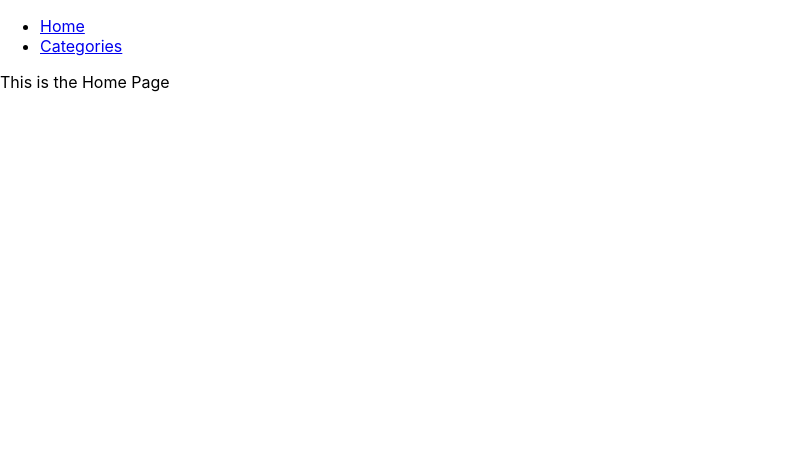
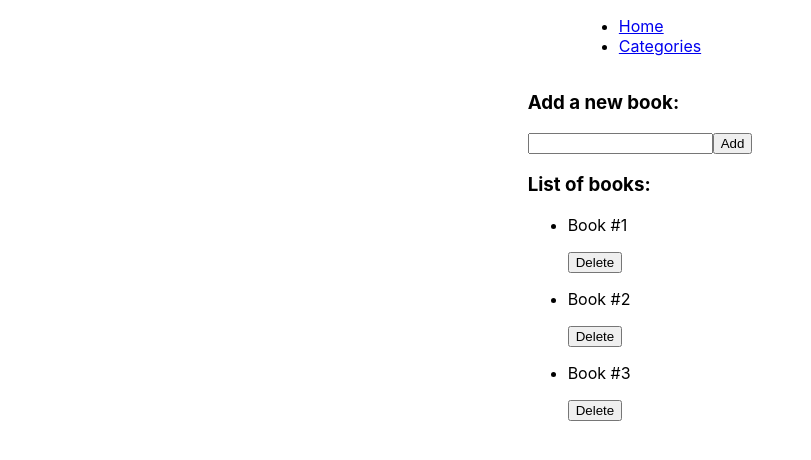
Before and after one commit to andrianarivo/book-store, a React (Create React App) app: page / in a window 1280 px wide. Shown: the top 460 px of the page, without its empty margins (0-811 px from the left). Built offline with nearby package versions, Linux system fonts and the light colour scheme.

Commit message:
build list, remove, add new books

```diff
--- a/package.json
+++ b/package.json
@@ -6,10 +6,12 @@
     "@testing-library/jest-dom": "^5.16.5",
     "@testing-library/react": "^13.4.0",
     "@testing-library/user-event": "^13.5.0",
+    "prop-types": "^15.8.1",
     "react": "^18.2.0",
     "react-dom": "^18.2.0",
     "react-router-dom": "^6.12.0",
     "react-scripts": "5.0.1",
+    "uuid": "^9.0.0",
     "web-vitals": "^2.1.4"
   },
   "scripts": {
@@ -47,6 +49,7 @@
     "eslint-plugin-jsx-a11y": "6.x",
     "eslint-plugin-react": "7.x",
     "eslint-plugin-react-hooks": "4.x",
+    "prettier": "^2.8.8",
     "stylelint": "13.x",
     "stylelint-config-standard": "21.x",
     "stylelint-csstree-validator": "1.x",
--- /dev/null
+++ b/src/components/BookInput.js
@@ -0,0 +1,32 @@
+import PropTypes from 'prop-types';
+import { useState } from 'react';
+
+export default function BookInput(props) {
+  const [title, setTitle] = useState('');
+  const { onSubmit } = props;
+  const addNewBook = (e) => {
+    e.preventDefault();
+    if (title !== '') {
+      onSubmit(title);
+      setTitle('');
+    }
+  };
+
+  const handleChange = (e) => {
+    setTitle(e.target.value);
+  };
+
+  return (
+    <>
+      <h3>Add a new book:</h3>
+      <form onSubmit={addNewBook}>
+        <input type="text" value={title} onChange={handleChange} />
+        <button type="submit">Add</button>
+      </form>
+    </>
+  );
+}
+
+BookInput.propTypes = {
+  onSubmit: PropTypes.func.isRequired,
+};
--- /dev/null
+++ b/src/components/BookItem.js
@@ -0,0 +1,18 @@
+import PropTypes from 'prop-types';
+
+export default function BookItem(props) {
+  const { bookTitle, onDeleteClicked } = props;
+  return (
+    <li>
+      <div>
+        <p>{bookTitle}</p>
+        <button type="button" onClick={onDeleteClicked}>Delete</button>
+      </div>
+    </li>
+  );
+}
+
+BookItem.propTypes = {
+  bookTitle: PropTypes.string.isRequired,
+  onDeleteClicked: PropTypes.func.isRequired,
+};
--- /dev/null
+++ b/src/components/BookList.js
@@ -0,0 +1,37 @@
+import { useState } from 'react';
+import { v4 as uuid } from 'uuid';
+import BookItem from './BookItem';
+import BookInput from './BookInput';
+
+export default function BookList() {
+  const [books, setBooks] = useState([
+    { id: uuid(), title: 'Book #1' },
+    { id: uuid(), title: 'Book #2' },
+    { id: uuid(), title: 'Book #3' },
+  ]);
+
+  const deleteBook = (id) => {
+    setBooks((prevState) => prevState.filter((book) => book.id !== id));
+  };
+
+  const addBook = (bookTitle) => {
+    const newBook = { id: uuid(), title: bookTitle };
+    setBooks([...books, newBook]);
+  };
+
+  return (
+    <div>
+      <BookInput onSubmit={addBook} />
+      <h3>List of books:</h3>
+      <ul>
+        {books.map((book) => (
+          <BookItem
+            key={book.id}
+            bookTitle={book.title}
+            onDeleteClicked={() => deleteBook(book.id)}
+          />
+        ))}
+      </ul>
+    </div>
+  );
+}
--- a/src/components/Layout.js
+++ b/src/components/Layout.js
@@ -1,4 +1,5 @@
 import { NavLink, Outlet } from 'react-router-dom';
+import styles from '../styles/Layout.module.css';
 
 export default function Layout() {
   const links = [
@@ -6,7 +7,7 @@ export default function Layout() {
     { path: 'categories', text: 'Categories' },
   ];
   return (
-    <div>
+    <div className={styles.root}>
       <nav>
         <ul>
           {links.map((link) => (
--- a/src/routes/Home.js
+++ b/src/routes/Home.js
@@ -1,7 +1,9 @@
+import BookList from '../components/BookList';
+
 export default function Home() {
   return (
     <div>
-      <p>This is the Home Page</p>
+      <BookList />
     </div>
   );
 }
--- /dev/null
+++ b/src/styles/Layout.module.css
@@ -0,0 +1,6 @@
+.root {
+  display: flex;
+  flex-direction: column;
+  justify-content: center;
+  align-items: center;
+}
```
Also changed, not shown: 2 other files (tests, documents, lock files or other folders).
